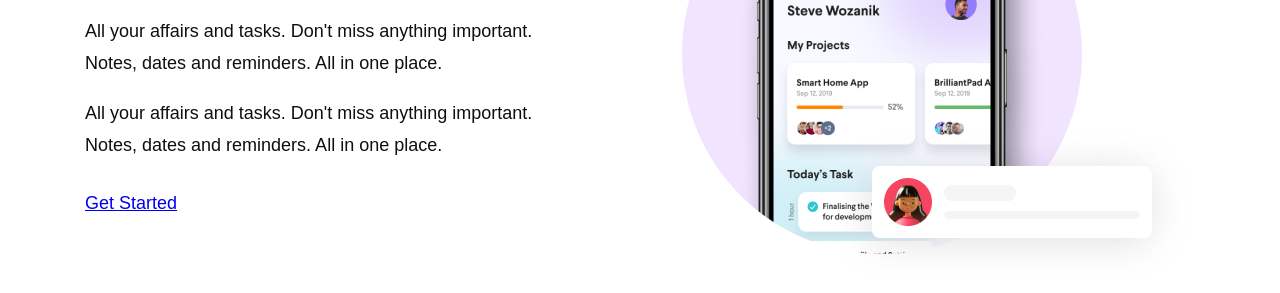
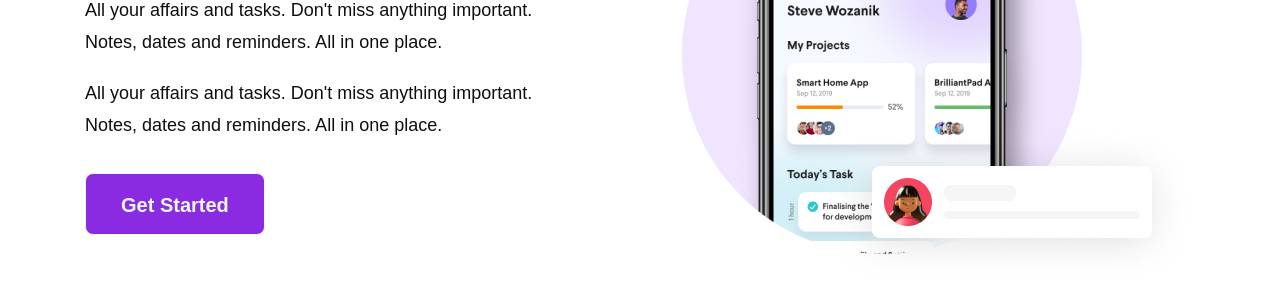
Before and after one commit to OlenaYakovleva/App-Store-web, a plain HTML site: page index.html in a window 1280 px wide. Shown: the part 231-524 px from the top of the page. Drawn offline with Linux system fonts and the light colour scheme.

Commit message:
Changed the display property of the main-button class from flex to inline-block, and added padding, border, height, line-height, border-radius, text-decoration, background-color, color, font-weight, and font-size properties.

```diff
--- a/style.css
+++ b/style.css
@@ -105,5 +105,19 @@ nav {
   line-height: 1.78;
 }
 .main-button {
-  display: flex;
+  display: inline-block;
+  padding-left: 35px;
+  padding-right: 35px;
+  border: 1px solid;
+  height: 62px;
+  line-height: 62px;
+  border-radius: 8px;
+  text-decoration: none;
+  background-color: blueviolet;
+  color: aliceblue;
+  font-weight: bold;
+  font-size: 20px;
 }
+.main-button:hover {
+  opacity: 0.8;
+}
```
